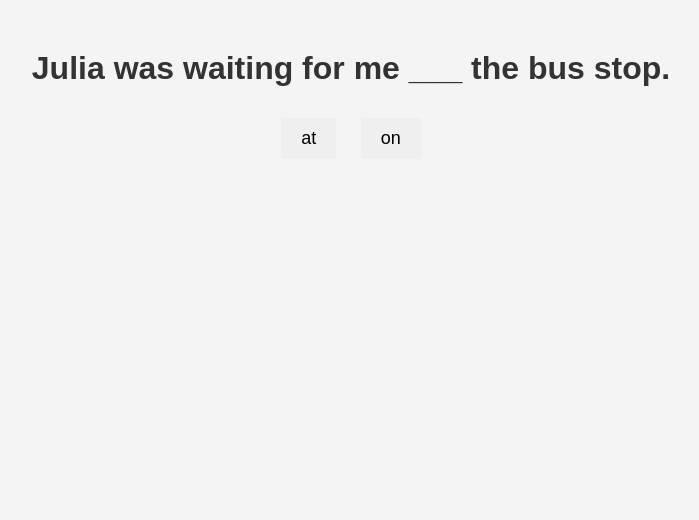
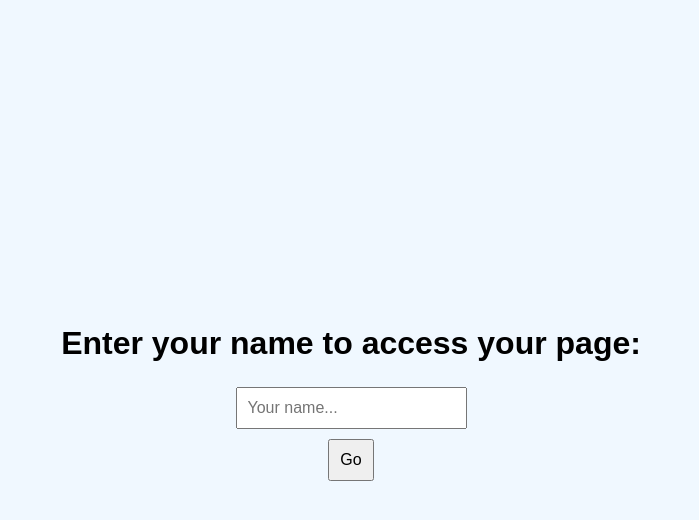
Before and after one commit to CrisDaumas/DaumasAcademyQuiz, a plain HTML site: page index.html in a window 1280 px wide. Shown: the whole page, without its empty margins (289-988 px from the left). Drawn offline with Linux system fonts and the light colour scheme.

Commit message:
Update index.html

```diff
--- a/index.html
+++ b/index.html
@@ -2,89 +2,63 @@
 <html lang="en">
 <head>
   <meta charset="UTF-8">
-    <meta name="viewport" content="width=device-width, initial-scale=1.0">
-    <title>Quiz Game</title>
+  <meta name="viewport" content="width=device-width, initial-scale=1">
+  <title>Welcome</title>
   <style>
-        body { text-align: center; font-family: Arial, sans-serif; background-color: #f4f4f4; color: #333; }
-        #game-container { margin-top: 50px; }
-        .option { padding: 10px 20px; margin: 10px; font-size: 18px; cursor: pointer; border: none; }
-        .correct { background-color: green; color: white; }
-        .incorrect { background-color: red; color: white; }
-        #settings { display: none; position: fixed; top: 10%; left: 50%; transform: translateX(-50%); background: white; padding: 20px; border: 2px solid black; }
+    body {
+      font-family: Arial, sans-serif;
+      background: #f0f8ff;
+      display: flex;
+      flex-direction: column;
+      align-items: center;
+      justify-content: center;
+      height: 100vh;
+      margin: 0;
+    }
+    h1 {
+      margin-bottom: 20px;
+    }
+    input, button {
+      padding: 10px;
+      font-size: 16px;
+      margin: 5px;
+    }
+    #error {
+      color: red;
+      margin-top: 10px;
+    }
   </style>
 </head>
 <body>
-    <div id="game-container">
-        <h1 id="question">Loading...</h1>
-        <button id="option1" class="option"></button>
-        <button id="option2" class="option"></button>
-        <h2 id="score" style="display: none;"></h2>
-    </div>
-    <div id="settings">
-        <textarea id="settings-input" rows="5" cols="40">(Julia was waiting for me ___ the bus stop. [*at][on]) (We always go to the beach ___ the summer. [*in][on]) (Michael has a meeting ___ 3 p.m. today. [*at][in]) (They left their bags ___ the hotel room. [*in][on]) (My birthday is ___ the 15th of August. [*on][in]) (The children are playing ___ the park right now. [*in][at]) (The keys are ___ the kitchen table. [*on][at]) (We visited my grandparents ___ Christmas Eve. [on][*at]) (There was a funny show ___ TV last night. [*on][in]) (She usually studies ___ the evening after dinner. [*in][on])</textarea>
-        <button onclick="saveSettings()">Save</button>
-    </div>
+  <h1>Enter your name to access your page:</h1>
+  <input type="text" id="nameInput" placeholder="Your name..." />
+  <button onclick="goToPage()">Go</button>
+  <div id="error"></div>
+
   <script>
-        let questions = [];
-        let currentQuestionIndex = 0;
-        let correctAnswers = 0;
-        let settingsVisible = false;
+    async function goToPage() {
+      const name = document.getElementById('nameInput').value.trim().toLowerCase();
+      const errorDiv = document.getElementById('error');
+      errorDiv.textContent = '';
 
-        function parseQuestions(input) {
-            let matches = input.match(/\((.*?)\)/g);
-            questions = matches.map(match => {
-                let parts = match.slice(1, -1).split(/\[(.*?)\]/g).filter(Boolean);
-                let question = parts[0].trim();
-                let options = parts.slice(1).map(opt => opt.trim());
-                let correctIndex = options.findIndex(opt => opt.includes('*'));
-                options = options.map(opt => opt.replace('*', ''));
-                return { question, options, correctIndex };
-            });
-            currentQuestionIndex = 0;
-            correctAnswers = 0;
-            loadQuestion();
-        }
-
-        function loadQuestion() {
-            if (currentQuestionIndex >= questions.length) {
-                document.getElementById("game-container").innerHTML = `<h1>Game Over!</h1><h2>You got ${correctAnswers} out of ${questions.length} correct!</h2>`;
+      if (!name) {
+        errorDiv.textContent = "Please enter a name.";
         return;
       }
 
-            let { question, options, correctIndex } = questions[currentQuestionIndex];
-            document.getElementById("question").textContent = question;
-            let randomOrder = Math.random() < 0.5 ? [0, 1] : [1, 0];
-            document.getElementById("option1").textContent = options[randomOrder[0]];
-            document.getElementById("option2").textContent = options[randomOrder[1]];
-            document.getElementById("option1").onclick = () => checkAnswer(randomOrder[0] === correctIndex, document.getElementById("option1"));
-            document.getElementById("option2").onclick = () => checkAnswer(randomOrder[1] === correctIndex, document.getElementById("option2"));
+      const pageUrl = `${name}.html`;
+
+      try {
+        const response = await fetch(pageUrl, { method: 'HEAD' });
+        if (response.ok) {
+          window.location.href = pageUrl;
+        } else {
+          errorDiv.textContent = "Page not found. Please check the name.";
         }
-
-        function checkAnswer(isCorrect, button) {
-            button.classList.add(isCorrect ? "correct" : "incorrect");
-            if (isCorrect) correctAnswers++;
-            setTimeout(() => {
-                button.classList.remove("correct", "incorrect");
-                currentQuestionIndex++;
-                loadQuestion();
-            }, 1000);
+      } catch (err) {
+        errorDiv.textContent = "An error occurred. Please try again.";
       }
-
-        function saveSettings() {
-            parseQuestions(document.getElementById("settings-input").value);
-            toggleSettings(false);
     }
-
-        function toggleSettings(forceClose = false) {
-            settingsVisible = forceClose ? false : !settingsVisible;
-            document.getElementById("settings").style.display = settingsVisible ? "block" : "none";
-        }
-
-        document.addEventListener("keydown", event => {
-            if (event.code === "NumpadDivide") toggleSettings();
-        });
-
-        parseQuestions(document.getElementById("settings-input").value);
   </script>
 </body>
 </html>
```
Lines whose indentation alone changed are shown as unchanged.
